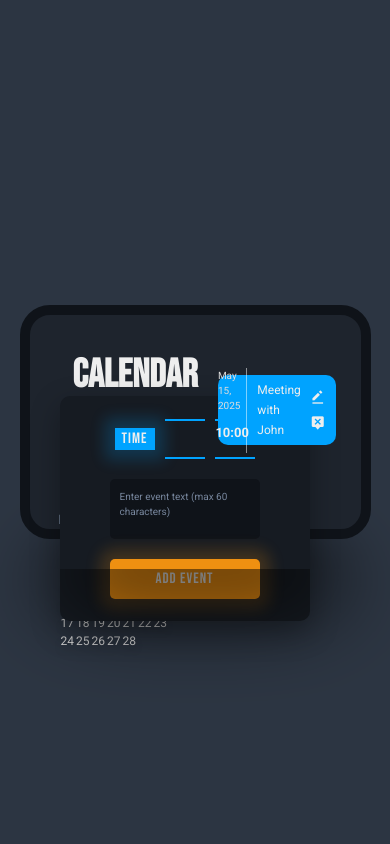
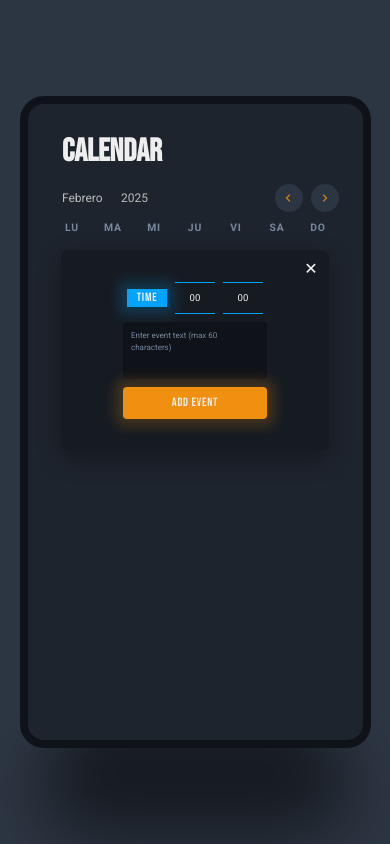
Before and after one commit to gastbr/DAW.DEW--react-calendar, a React (Vite) app: page / in a window 390 px wide. Both pictures are taken after a click on the element "17". Built offline with nearby package versions, Linux system fonts and the light colour scheme.

Commit message:
template finished

```diff
--- a/src/components/CalendarApp.css
+++ b/src/components/CalendarApp.css
@@ -114,6 +114,11 @@
     width: 60%;
     height: 100%;
     padding: 3rem 0;
+    overflow-y: auto;
+}
+
+.events::-webkit-scrollbar {
+    display: none;
 }
 
 .event-popup {
@@ -284,3 +289,98 @@
     color: #eee;
     cursor: pointer;
 }
+
+@media screen and (max-width: 860px) {
+    .calendar-app {
+        flex-direction: column;
+        row-gap: 2rem;
+        aspect-ratio: 3/2;
+    }
+
+    .calendar {
+        width: 70%;
+        margin: auto;
+    }
+
+    .navigate-date {
+        margin: 1rem 0;
+    }
+
+    .weekdays {
+        margin: 1rem 0;
+    }
+
+    .events {
+        width: 80%;
+        margin: auto;
+    }
+
+    .event-popup {
+        top: 18%;
+        left: 50%;
+        transform: translateX(-50%);
+        width: 60%;
+        aspect-ratio: 4/3;
+        row-gap: 1rem;
+    }
+
+    .event-popup-time {
+        width: clamp(5rem, 10cqi, 8rem);
+        font-size: clamp(1.5rem, 3cqi, 2.2rem);
+    }
+
+    .time-input input {
+        width: clamp(5rem, 10cqi, 8rem);
+        font-size: clamp(1.2rem, 2cqi, 1.6rem);
+    }
+
+    .event-popup textarea {
+        width: clamp(18rem, 35cqi, 28rem);
+    }
+
+    .event-popup textarea::placeholder {
+        font-size: clamp(1rem, 1.5cqi, 1.2rem);
+    }
+
+    .event-popup-btn {
+        width: clamp(18rem, 35cqi, 28rem);
+        font-size: clamp(1.5rem, 3cqi, 2.2rem);
+    }
+
+    .event-date {
+        font-size: clamp(1rem, 1.4cqi, 1.2rem);
+    }
+
+    .event-time {
+        font-size: clamp(1rem, 2cqi, 1.6rem);
+    }
+
+    .event-text {
+        font-size: clamp(1.2rem, 2.5cqi, 1.4rem);
+    }
+}
+
+@media screen and (max-width: 600px) {
+    .calendar-app {
+        aspect-ratio: 10/9;
+    }
+
+    .calendar {
+        width: 100%;
+    }
+
+    .event-popup {
+        top: 23%;
+        width: 80%;
+    }
+
+    .events {
+        width: 100%;
+    }
+}
+
+@media screen and (max-width: 375px) {
+    .calendar-app {
+        aspect-ratio: 3/2;
+    }
+}
--- a/src/components/CalendarApp.jsx
+++ b/src/components/CalendarApp.jsx
@@ -17,6 +17,10 @@ const CalendarApp = () => {
     const [currentYear, setCurrentYear] = useState(currentDate.getFullYear());
     const [selectedDate, setSelectedDate] = useState(currentDate);
     const [showEventPopup, setShowEventPopup] = useState(false);
+    const [events, setEvents] = useState([]);
+    const [eventTime, setEventTime] = useState({ hours: '00', minutes: '00' });
+    const [eventText, setEventText] = useState('');
+    const [editingEvent, setEditingEvent] = useState(null);
 
     const daysInMonth = new Date(currentYear, currentMonth + 1, 0).getDate();
     const firstDayOfMonth = new Date(currentYear, currentMonth, 0).getDay();
@@ -31,13 +35,69 @@ const CalendarApp = () => {
         setCurrentYear((prevYear) => (currentMonth === 11 ? prevYear + 1 : prevYear));
     }
 
-    const handleDateClick = (day) => {
+    const handleDayClick = (day) => {
         const clickedDate = new Date(currentYear, currentMonth, day);
         const today = new Date();
         if (clickedDate >= today || isSameDay(clickedDate, today)) {
             setSelectedDate(clickedDate);
             setShowEventPopup(true);
+            setEventTime({ hours: '00', minutes: '00' });
+            setEventText('');
+            setEditingEvent(null);
         }
+    }
+
+    const handleSubmitEvent = () => {
+        const newEvent = {
+            id: editingEvent ? editingEvent.id : Date.now(),
+            date: selectedDate,
+            time: `${eventTime.hours.padStart(2, '0')}:${eventTime.minutes.padStart(2, '0')}`,
+            text: eventText,
+        };
+
+        let updatedEvents = [...events];
+
+        if (editingEvent) {
+            updatedEvents = updatedEvents.map((event) =>
+                event.id === editingEvent.id ? newEvent : event,
+            );
+        } else {
+            updatedEvents.push(newEvent);
+        }
+
+        updatedEvents.sort((a, b) => {
+            new Date(a.date) - new Date(b.date);
+        })
+
+        setEvents(updatedEvents);
+        setEventTime({ hours: '00', minutes: '00' });
+        setEventText('');
+        setShowEventPopup(false);
+        setEditingEvent(null);
+    }
+
+    const handleEditEvent = (event) => {
+        setSelectedDate(new Date(event.date));
+        setEventTime({
+            hours: event.time.split(':')[0],
+            minutes: event.time.split(':')[1],
+        });
+        setEventText(event.text);
+        setEditingEvent(event);
+        setShowEventPopup(true);
+    }
+
+    const handleDeleteEvent = (eventId) => {
+        const updatedEvents = events.filter((event) => event.id !== eventId);
+        setEvents(updatedEvents);
+    }
+
+    const handleTimeChange = (e) => {
+        const { name, value } = e.target;
+        setEventTime((prevTime) => ({
+            ...prevTime,
+            [name]: value.padStart(2, '0'),
+        }));
     }
 
     const isSameDay = (date1, date2) => {
@@ -76,7 +136,7 @@ const CalendarApp = () => {
                                 currentYear === currentDate.getFullYear()
                                 ? "current-day"
                                 : ""
-                        } onClick={() => handleDateClick(day + 1)} key={day + 1}>{day + 1}</span>
+                        } onClick={() => handleDayClick(day + 1)} key={day + 1}>{day + 1}</span>
                     ))}
                 </div>
             </div>
@@ -85,26 +145,27 @@ const CalendarApp = () => {
                     <div className="event-popup">
                         <div className="time-input">
                             <div className="event-popup-time">Time</div>
-                            <input className="hours" type="number" name="hours" min={0} max={23} />
-                            <input className="minutes" type="number" name="minutes" min={0} max={59} />
+                            <input className="hours" type="number" name="hours" min={0} max={23} value={eventTime.hours} onChange={handleTimeChange} />
+                            <input className="minutes" type="number" name="minutes" min={0} max={59} value={eventTime.minutes} onChange={handleTimeChange} />
                         </div>
-                        <textarea name="event" id="" placeholder="Enter event text (max 60 characters)"></textarea>
-                        <button className="event-popup-btn">Add Event</button>
+                        <textarea name="event" id="" placeholder="Enter event text (max 60 characters)" value={eventText} onChange={(e) => { if (e.target.value.length <= 60) setEventText(e.target.value) }}></textarea>
+                        <button className="event-popup-btn" onClick={handleSubmitEvent}>{editingEvent ? 'Edit Event' : 'Add Event'}</button>
                         <button className="close-event-popup" onClick={() => setShowEventPopup(false)}><i className="bx bx-x"></i></button>
                     </div>
                 )}
-
-                <div className="event">
-                    <div className="event-date-wrapper">
-                        <div className="event-date">May 15, 2025</div>
-                        <div className="event-time">10:00</div>
+                {events.map((event, index) => (
+                    <div key={index} className="event">
+                        <div className="event-date-wrapper">
+                            <div className="event-date">{`${monthsOfYear[event.date.getMonth()]} ${event.date.getDate()} ${event.date.getFullYear()}`}</div>
+                            <div className="event-time">{event.time}</div>
+                        </div>
+                        <div className="event-text">{event.text}</div>
+                        <div className="event-buttons">
+                            <i className="bx bxs-edit-alt" onClick={() => handleEditEvent(event)}></i>
+                            <i className="bx bxs-message-alt-x" onClick={() => handleDeleteEvent(event.id)}></i>
+                        </div>
                     </div>
-                    <div className="event-text">Meeting with John</div>
-                    <div className="event-buttons">
-                        <i className="bx bxs-edit-alt"></i>
-                        <i className="bx bxs-message-alt-x"></i>
-                    </div>
-                </div>
+                ))}
             </div>
         </div>
     )
--- a/src/index.css
+++ b/src/index.css
@@ -20,4 +20,11 @@ html {
     display: grid;
     place-items: center;
     perspective: 100rem;
+    overflow: hidden;
 }
+
+@media screen and (max-width: 600px) {
+    html {
+        font-size: 50%;
+    }
+}
```
